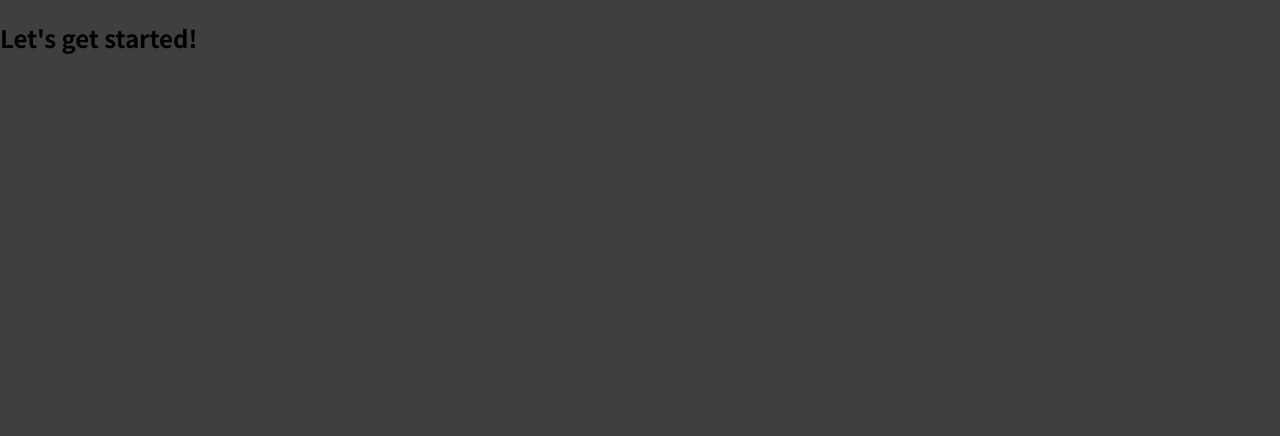
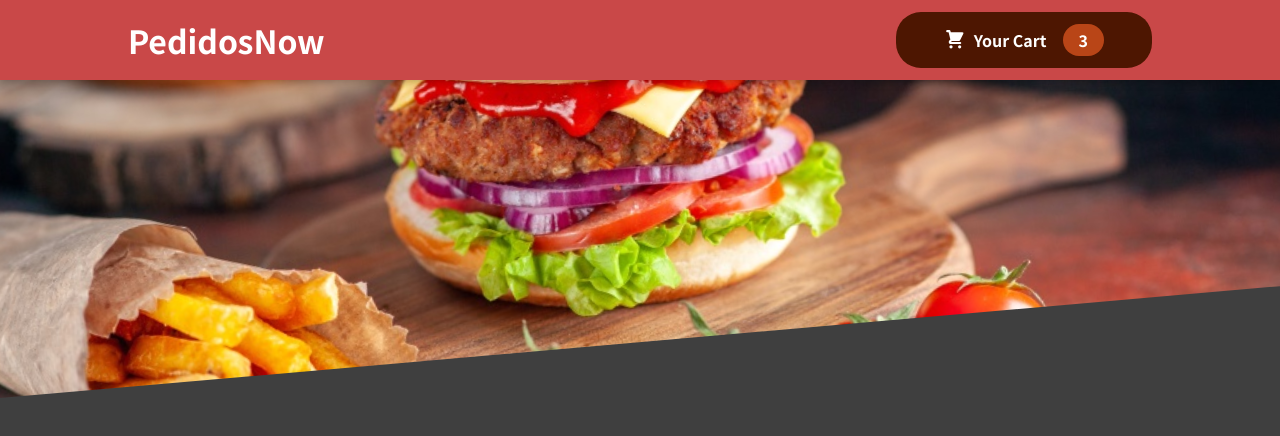
Before and after one commit to Ceyene/PedidosNow, a React (Create React App) app: page / in a window 1280 px wide. Shown: the top 436 px of the page. Built offline with nearby package versions, Linux system fonts and the light colour scheme.

Commit message:
Adding app's header: * Header component with styles * Adding hero image * Adding Button component and styling it

```diff
--- a/src/App.js
+++ b/src/App.js
@@ -1,9 +1,14 @@
+//dependencies
+import { Fragment } from 'react';
+//components
+import Header from './components/Layout/Header';
+
 function App() {
-  return (
-    <div>
-      <h2>Let's get started!</h2>
-    </div>
-  );
+	return (
+		<Fragment>
+			<Header />
+		</Fragment>
+	);
 }
 
 export default App;
--- /dev/null
+++ b/src/components/Cart/CartIcon.js
@@ -0,0 +1,13 @@
+const CartIcon = () => {
+	return (
+		<svg
+			xmlns="http://www.w3.org/2000/svg"
+			viewBox="0 0 20 20"
+			fill="currentColor"
+		>
+			<path d="M3 1a1 1 0 000 2h1.22l.305 1.222a.997.997 0 00.01.042l1.358 5.43-.893.892C3.74 11.846 4.632 14 6.414 14H15a1 1 0 000-2H6.414l1-1H14a1 1 0 00.894-.553l3-6A1 1 0 0017 3H6.28l-.31-1.243A1 1 0 005 1H3zM16 16.5a1.5 1.5 0 11-3 0 1.5 1.5 0 013 0zM6.5 18a1.5 1.5 0 100-3 1.5 1.5 0 000 3z" />
+		</svg>
+	);
+};
+
+export default CartIcon;
--- /dev/null
+++ b/src/components/Layout/Header.js
@@ -0,0 +1,22 @@
+//dependencies
+import { Fragment } from 'react';
+//assets
+import HeaderCardButton from './HeaderCardButton';
+import mealsImage from '../../assets/meals.jpg';
+import classes from './Header.module.css';
+
+const Header = (props) => {
+	return (
+		<Fragment>
+			<header className={classes.header}>
+				<h1>PedidosNow</h1>
+				<HeaderCardButton />
+			</header>
+			<div className={classes['main-image']}>
+				<img src={mealsImage} alt="A table full of delicious food" />
+			</div>
+		</Fragment>
+	);
+};
+
+export default Header;
--- /dev/null
+++ b/src/components/Layout/Header.module.css
@@ -0,0 +1,29 @@
+.header {
+	position: fixed;
+	top: 0;
+	left: 0;
+	width: 100%;
+	height: 5rem;
+	background-color: #c94848;
+	color: white;
+	display: flex;
+	justify-content: space-between;
+	align-items: center;
+	padding: 0 10%;
+	box-shadow: 0 2px 8px rgba(0, 0, 0, 0.25);
+	z-index: 10;
+}
+
+.main-image {
+	width: 100%;
+	height: 25rem;
+	z-index: 0;
+	overflow: hidden;
+}
+
+.main-image img {
+	width: 110%;
+	height: 100%;
+	object-fit: cover;
+	transform: rotateZ(-5deg) translateY(-4rem) translateX(-1rem);
+}
--- /dev/null
+++ b/src/components/Layout/HeaderCardButton.js
@@ -0,0 +1,17 @@
+//assets
+import CartIcon from '../Cart/CartIcon';
+import classes from './HeaderCardButton.module.css';
+
+const HeaderCardButton = (props) => {
+	return (
+		<button className={classes.button}>
+			<span className={classes.icon}>
+				<CartIcon />
+			</span>
+			<span>Your Cart</span>
+			<span className={classes.badge}>3</span>
+		</button>
+	);
+};
+
+export default HeaderCardButton;
--- /dev/null
+++ b/src/components/Layout/HeaderCardButton.module.css
@@ -0,0 +1,59 @@
+.button {
+	cursor: pointer;
+	font: inherit;
+	border: none;
+	background-color: #4d1601;
+	color: white;
+	padding: 0.75rem 3rem;
+	display: flex;
+	justify-content: space-around;
+	align-items: center;
+	border-radius: 25px;
+	font-weight: bold;
+}
+
+.button:hover,
+.button:active {
+	background-color: #2c0d00;
+}
+
+.icon {
+	width: 1.35rem;
+	height: 1.35rem;
+	margin-right: 0.5rem;
+}
+
+.badge {
+	background-color: #b94517;
+	padding: 0.25rem 1rem;
+	border-radius: 25px;
+	margin-left: 1rem;
+	font-weight: bold;
+}
+
+.button:hover .badge,
+.button:active .badge {
+	background-color: #92320c;
+}
+
+.bump {
+	animation: bump 300ms ease-out;
+}
+
+@keyframes bump {
+	0% {
+		transform: scale(1);
+	}
+	10% {
+		transform: scale(0.9);
+	}
+	30% {
+		transform: scale(1.1);
+	}
+	50% {
+		transform: scale(1.15);
+	}
+	100% {
+		transform: scale(1);
+	}
+}
```
Also changed, not shown: src/assets/meals.jpg (added).
